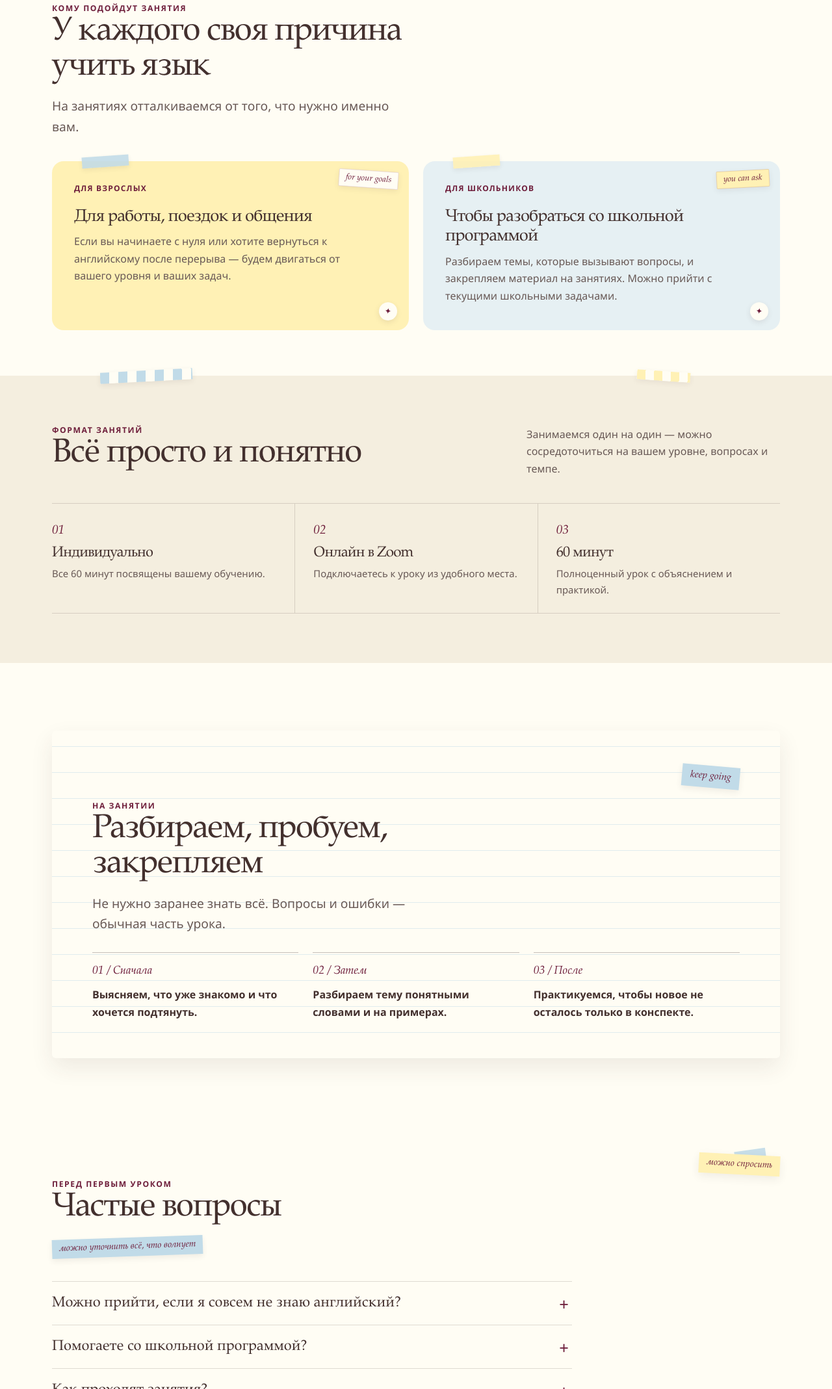
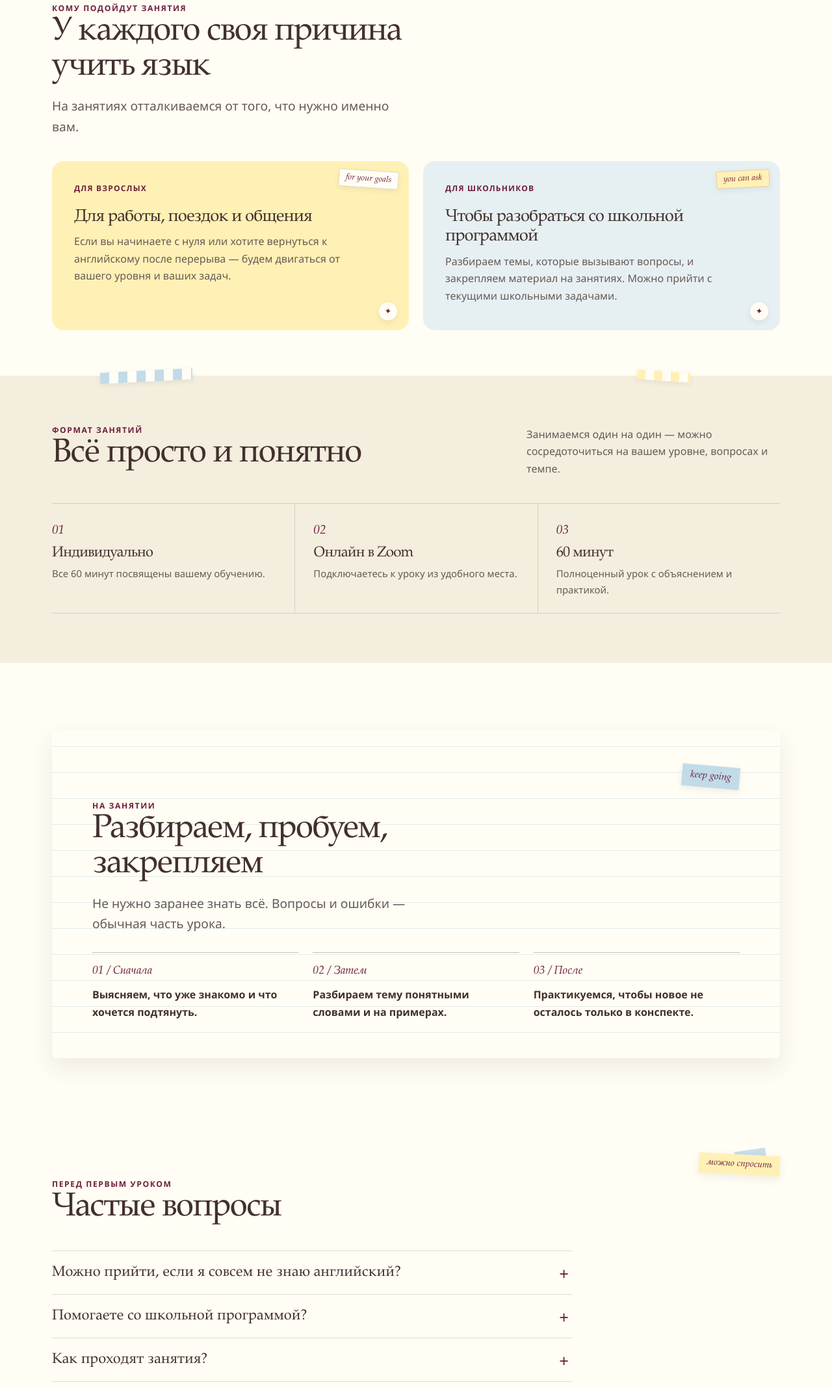
Before and after one commit to ivanivanovd/sklad-course, a plain HTML site: page maya.html in a window 1280 px wide. Shown: the part 1431-3568 px from the top of the page at 65% size. Drawn offline with Linux system fonts and the light colour scheme.

Commit message:
Remove highlighted stickers and tape

```diff
--- a/maya.html
+++ b/maya.html
@@ -114,11 +114,9 @@
     .audience { padding-bottom: 70px; }
     .audience-grid { display: grid; grid-template-columns: 1fr 1fr; gap: 22px; }
     .audience-card { position: relative; min-height: 260px; padding: 32px 34px; border-radius: var(--radius); }
-    .audience-card::before { position: absolute; top: -8px; left: 46px; width: 72px; height: 17px; transform: rotate(-4deg); background: rgba(193,219,232,.88); box-shadow: 0 3px 7px rgba(67,48,46,.08); content: ""; }
     .audience-card::after { position: absolute; right: 18px; bottom: 15px; display: grid; width: 28px; height: 28px; place-items: center; transform: rotate(8deg); border-radius: 50%; background: var(--paper); color: var(--plum); box-shadow: 0 3px 8px rgba(67,48,46,.1); content: "✦"; font-size: .8rem; }
     .audience-card.adults { background: var(--yellow); }
     .audience-card.teens { background: #e6f0f3; }
-    .audience-card.teens::before { background: rgba(255,241,181,.9); }
     .audience-card p { max-width: 420px; margin-bottom: 0; color: var(--muted); }
     .card-kicker { margin-bottom: 19px; color: var(--plum); font-size: .75rem; font-weight: 800; letter-spacing: .1em; text-transform: uppercase; }
     .card-sticker { position: absolute; top: 14px; right: 16px; padding: 5px 10px; transform: rotate(4deg); border: 1px solid rgba(110,30,59,.15); border-radius: 2px; background: var(--paper); color: var(--plum); box-shadow: 0 3px 8px rgba(67,48,46,.08); font: italic .8rem var(--serif); }
@@ -151,7 +149,6 @@
     .faq::before { position: absolute; top: 44px; right: max(24px, calc((100vw - 1120px) / 2)); z-index: 2; padding: 7px 12px; transform: rotate(3deg); background: var(--yellow); color: var(--plum); box-shadow: 0 5px 14px rgba(67,48,46,.08); content: "можно спросить"; font: italic .88rem var(--serif); }
     .faq::after { position: absolute; top: 37px; right: max(42px, calc((100vw - 1120px) / 2 + 22px)); z-index: 1; width: 48px; height: 14px; transform: rotate(-8deg); background: rgba(193,219,232,.9); content: ""; }
     .faq .section-intro { position: relative; }
-    .faq-note { display: inline-block; margin-top: -5px; padding: 6px 11px; transform: rotate(-2deg); background: var(--blue); color: var(--plum); box-shadow: 0 4px 9px rgba(67,48,46,.08); font: italic .88rem var(--serif); }
     .faq-list { max-width: 800px; border-top: 1px solid var(--line); }
     .faq details { border-bottom: 1px solid var(--line); }
     .faq summary { position: relative; padding: 20px 42px 20px 0; cursor: pointer; list-style: none; font: 1.4rem var(--serif); }
@@ -335,7 +332,6 @@
         <div class="section-intro">
           <div class="eyebrow">Перед первым уроком</div>
           <h2 id="faq-title">Частые вопросы</h2>
-          <span class="faq-note">можно уточнить всё, что волнует</span>
         </div>
         <div class="faq-list">
           <details><summary>Можно прийти, если я совсем не знаю английский?</summary><p>Да. Майя занимается с начинающими и продолжающими. На первом занятии можно обсудить, с чего начать и к чему вы хотите прийти.</p></details>
```
Also changed, not shown: maya-tilda-embed.html (+0 -4 lines).
